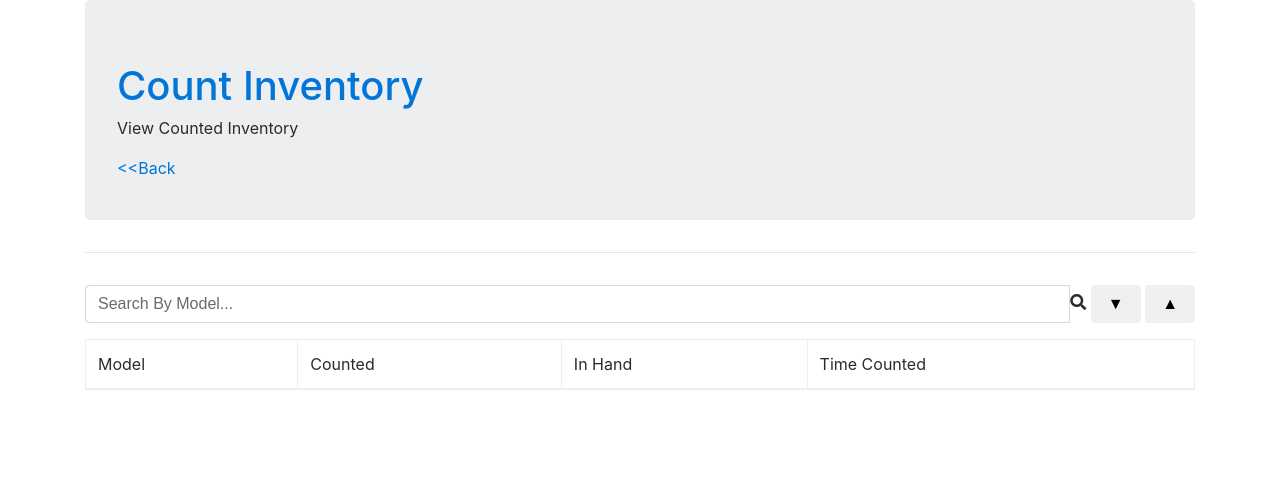
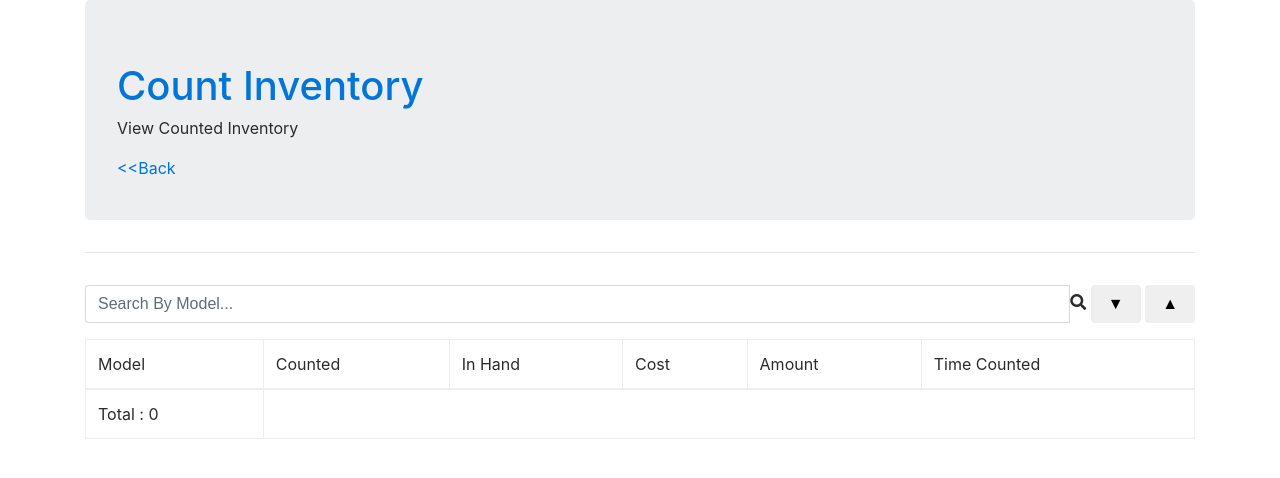
Before and after one commit to balpreetpunia/inven-count, a PHP site: page /view.php in a window 1280 px wide. Shown: the top 478 px of the page. Run offline with PHP 8.4, Linux system fonts and the light colour scheme; data that the repository does not hold is empty; some libraries are stand-ins or nearby versions.

Commit message:
For north point audit

```diff
--- a/view.php
+++ b/view.php
@@ -49,10 +49,13 @@ $count = $sth->rowCount();
                 <td>Model</td>
                 <td>Counted</td>
                 <td>In Hand</td>
+                <td>Cost</td>
+                <td>Amount</td>
                 <td>Time Counted</td>
             </tr>
             </thead>
             <tbody>
+            <?php $total = 0;?>
             <?php foreach ($available as $avail ): ?>
             <?php $a_counted = $avail['counted'];$a_hand = $avail['qty_in_hand'];?>
                 <tr<?php
@@ -68,9 +71,12 @@ $count = $sth->rowCount();
                     <td><?= $avail['model']?></td>
                     <td><?= $a_counted?></td>
                     <td><?= $a_hand?></td>
+                    <td><?= $avail['List_Cost']?></td>
+                    <td><?php $total += $a_counted*$avail['List_Cost'] ?></td>
                     <td><?php $date = date_create($avail['last_updated']); echo date_format($date, 'g:i:s A');?></td>
                 </tr>
             <?php endforeach ?>
+            <tr><td>Total : <?=$total?></td></tr>
             </tbody>
         </table>
     </div>
```
